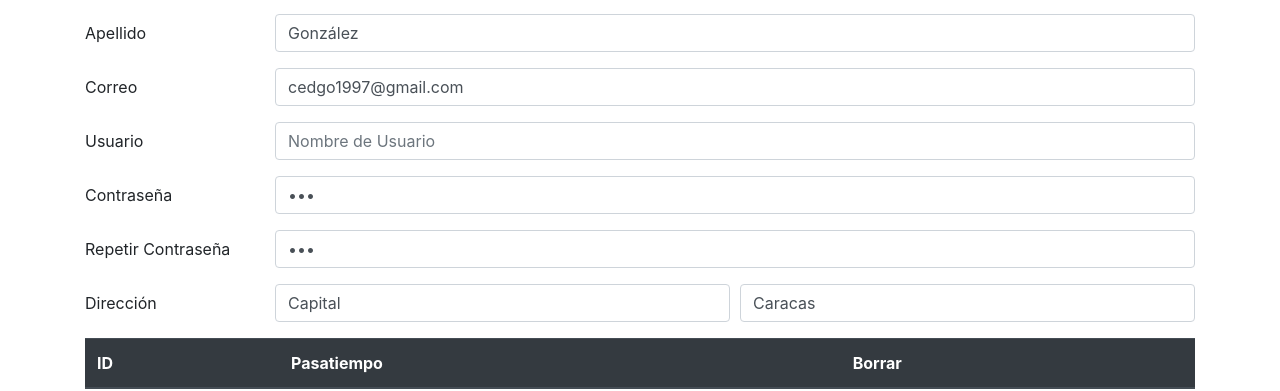
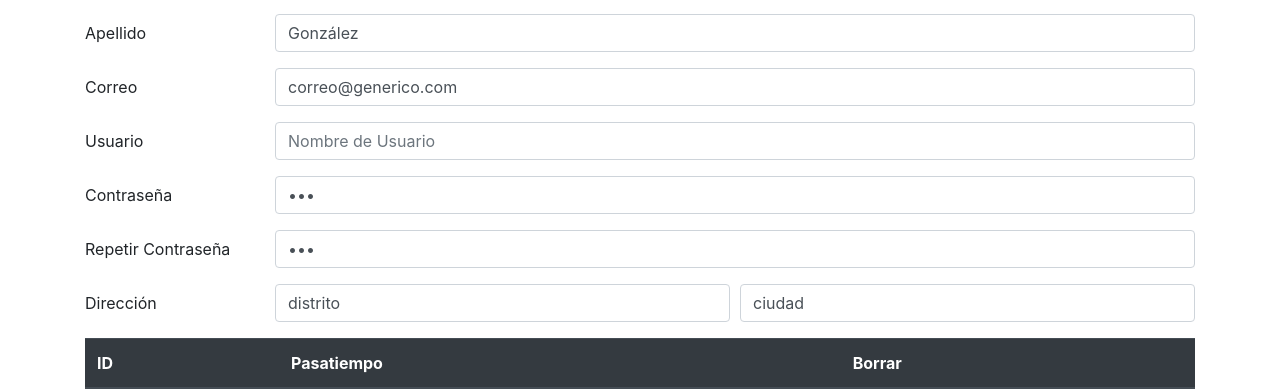
Before and after one commit to Cedgo1997/Angular-Forms, an Angular app: page /reactive in a window 1280 px wide. Shown: the part 150-541 px from the top of the page. Built offline with nearby package versions, Linux system fonts and the light colour scheme.

Commit message:
Minor modifications

```diff
--- a/src/app/pages/reactive/reactive.component.ts
+++ b/src/app/pages/reactive/reactive.component.ts
@@ -119,12 +119,12 @@ get pasatiempos() {
     this.forma.reset({
       nombre: "César",
       apellido: "González",
-      correo: "cedgo1997@gmail.com",
+      correo: "correo@generico.com",
       pass1: '123',
       pass2: '123',
       direccion: {
-        distrito: "Capital",
-        ciudad: "Caracas",
+        distrito: "distrito",
+        ciudad: "ciudad",
       },
     });
   }
```
